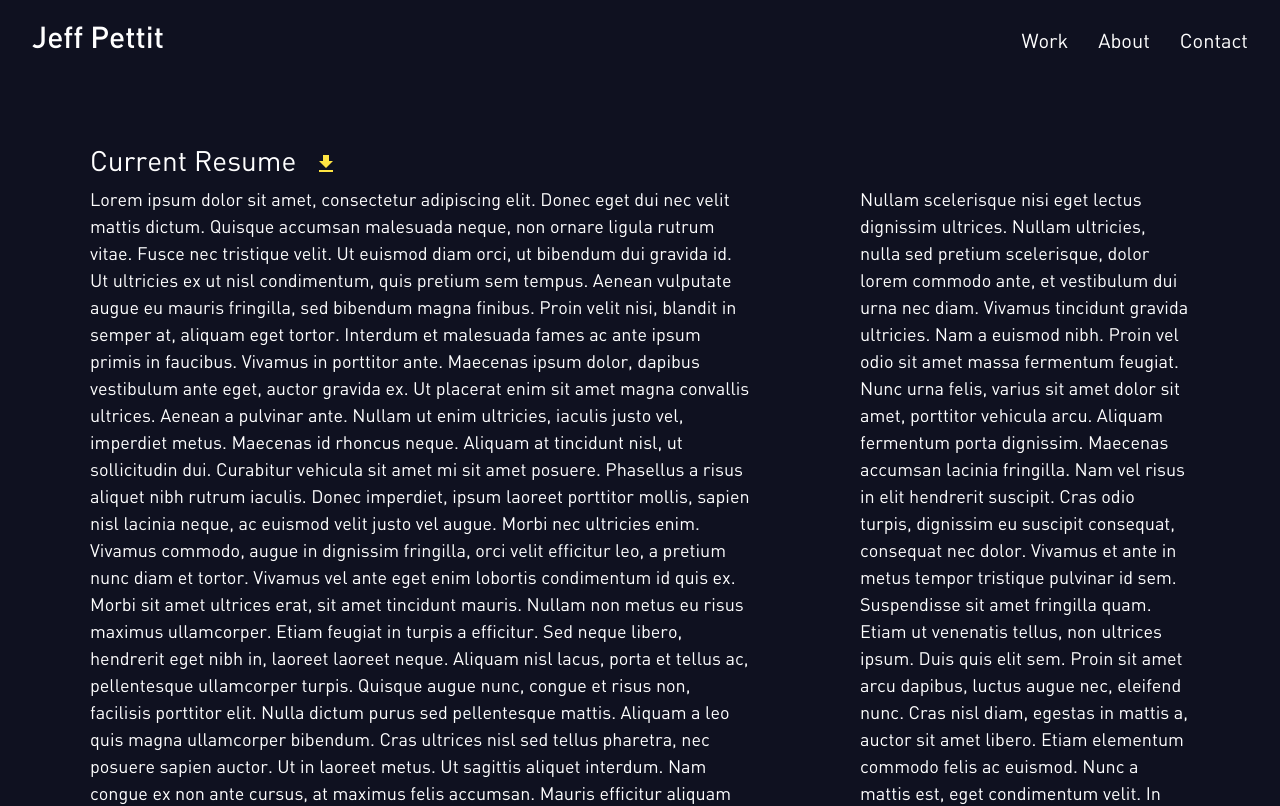
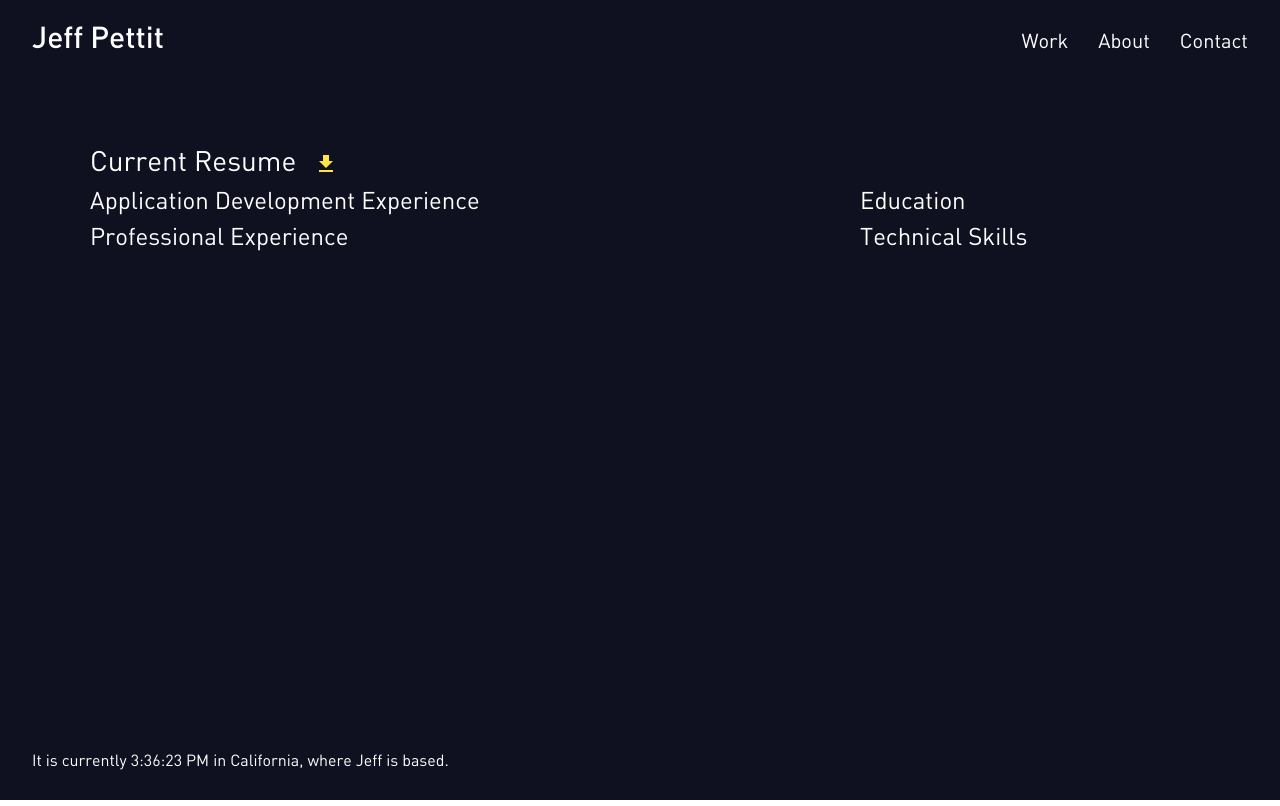
Before and after one commit to jwpettit/Portfolio-Website, a React (Create React App) app: page /about in a window 1280 px wide. Shown: the top 806 px of the page. Built offline with nearby package versions, Linux system fonts and the light colour scheme.

Commit message:
Resume section Headers

```diff
--- a/src/App.css
+++ b/src/App.css
@@ -92,8 +92,27 @@
     color: #FFFFFF;
 }
 
+.H4-Header {
+    font-family: DIN-Regular;
+    font-size: 30px;
+    color: #FFFFFF;
+}
+
 .Body-Text {
     font-family: DIN-Regular;
+    font-size: 18px;
+    color: #FFFFFF;
+}
+
+.Body-Text-Bold {
+    font-family: DIN-Bold;
+    font-size: 18px;
+    color: #FFFFFF;
+}
+
+.Body-Text-Right {
+    font-family: DIN-Regular;
+    justify-content: right;
     font-size: 18px;
     color: #FFFFFF;
 }
--- a/src/components/Resume.jsx
+++ b/src/components/Resume.jsx
@@ -14,89 +14,21 @@ export default function Resume() {
 
             <div className="Resume-Body-Container">
                 <div className="Resume-Main-Column">
-                    <p className="Body-Text">
-                        Lorem ipsum dolor sit amet, consectetur adipiscing elit.
-                        Donec eget dui nec velit mattis dictum. Quisque accumsan
-                        malesuada neque, non ornare ligula rutrum vitae. Fusce
-                        nec tristique velit. Ut euismod diam orci, ut bibendum
-                        dui gravida id. Ut ultricies ex ut nisl condimentum,
-                        quis pretium sem tempus. Aenean vulputate augue eu
-                        mauris fringilla, sed bibendum magna finibus. Proin
-                        velit nisi, blandit in semper at, aliquam eget tortor.
-                        Interdum et malesuada fames ac ante ipsum primis in
-                        faucibus. Vivamus in porttitor ante. Maecenas ipsum
-                        dolor, dapibus vestibulum ante eget, auctor gravida ex.
-                        Ut placerat enim sit amet magna convallis ultrices.
-                        Aenean a pulvinar ante. Nullam ut enim ultricies,
-                        iaculis justo vel, imperdiet metus. Maecenas id rhoncus
-                        neque. Aliquam at tincidunt nisl, ut sollicitudin dui.
-                        Curabitur vehicula sit amet mi sit amet posuere.
-                        Phasellus a risus aliquet nibh rutrum iaculis. Donec
-                        imperdiet, ipsum laoreet porttitor mollis, sapien nisl
-                        lacinia neque, ac euismod velit justo vel augue. Morbi
-                        nec ultricies enim. Vivamus commodo, augue in dignissim
-                        fringilla, orci velit efficitur leo, a pretium nunc diam
-                        et tortor. Vivamus vel ante eget enim lobortis
-                        condimentum id quis ex. Morbi sit amet ultrices erat,
-                        sit amet tincidunt mauris. Nullam non metus eu risus
-                        maximus ullamcorper. Etiam feugiat in turpis a
-                        efficitur. Sed neque libero, hendrerit eget nibh in,
-                        laoreet laoreet neque. Aliquam nisl lacus, porta et
-                        tellus ac, pellentesque ullamcorper turpis. Quisque
-                        augue nunc, congue et risus non, facilisis porttitor
-                        elit. Nulla dictum purus sed pellentesque mattis.
-                        Aliquam a leo quis magna ullamcorper bibendum. Cras
-                        ultrices nisl sed tellus pharetra, nec posuere sapien
-                        auctor. Ut in laoreet metus. Ut sagittis aliquet
-                        interdum. Nam congue ex non ante cursus, at maximus
-                        felis accumsan. Mauris efficitur aliquam dui, in
-                        tincidunt neque viverra in. Praesent ipsum sapien,
-                        pellentesque eget tortor tempus, vestibulum tempus
-                        dolor. Ut non eleifend metus. Lorem ipsum dolor sit
-                        amet, consectetur adipiscing elit. Phasellus eget metus
-                        orci. Nam vulputate imperdiet libero, et bibendum ante
-                        mollis eu. Fusce aliquet sem erat, et dignissim neque
-                        cursus quis. Lorem ipsum dolor sit amet, consectetur
-                        adipiscing elit. Maecenas vestibulum neque a facilisis
-                        rutrum. Integer sit amet risus in justo ullamcorper
-                        sollicitudin. Class aptent taciti sociosqu ad litora
-                        torquent per conubia nostra, per inceptos himenaeos.
-                        Nunc maximus interdum ipsum dignissim posuere. Interdum
-                        et malesuada fames ac ante ipsum primis in faucibus.
-                        Aliquam rutrum mauris ex, ac varius nibh volutpat vitae.
-                        Nam elementum, magna sit amet malesuada tristique, ipsum
-                        orci aliquam orci, sed tincidunt diam ante in ex. Sed
-                        eget massa ligula. Morbi tempor cursus est at viverra.
-                        Aenean ornare quis neque id sollicitudin. Etiam risus
-                        ante, pretium id porttitor tempor, venenatis ut nunc.
-                        Vestibulum semper venenatis sodales.
-                    </p>
+                    <div className="H4-Header">
+                        <h4>Application Development Experience</h4>
+                    </div>
+                    <div className="H4-Header">
+                        <h4>Professional Experience</h4>
+                    </div>
                 </div>
+
                 <div className="Resume-Secondary-Column">
-                    <p className="Body-Text">
-                        Nullam scelerisque nisi eget lectus dignissim ultrices.
-                        Nullam ultricies, nulla sed pretium scelerisque, dolor
-                        lorem commodo ante, et vestibulum dui urna nec diam.
-                        Vivamus tincidunt gravida ultricies. Nam a euismod nibh.
-                        Proin vel odio sit amet massa fermentum feugiat. Nunc
-                        urna felis, varius sit amet dolor sit amet, porttitor
-                        vehicula arcu. Aliquam fermentum porta dignissim.
-                        Maecenas accumsan lacinia fringilla. Nam vel risus in
-                        elit hendrerit suscipit. Cras odio turpis, dignissim eu
-                        suscipit consequat, consequat nec dolor. Vivamus et ante
-                        in metus tempor tristique pulvinar id sem. Suspendisse
-                        sit amet fringilla quam. Etiam ut venenatis tellus, non
-                        ultrices ipsum. Duis quis elit sem. Proin sit amet arcu
-                        dapibus, luctus augue nec, eleifend nunc. Cras nisl
-                        diam, egestas in mattis a, auctor sit amet libero. Etiam
-                        elementum commodo felis ac euismod. Nunc a mattis est,
-                        eget condimentum velit. In vestibulum metus sagittis
-                        eleifend pretium. Etiam suscipit lectus eget lectus
-                        efficitur, a lacinia lorem malesuada. Praesent
-                        consectetur rutrum nunc vel porttitor. Nulla sed velit
-                        id augue pellentesque vehicula et sed lorem. Nullam
-                        auctor ornare massa id egestas.
-                    </p>
+                    <div className="H4-Header">
+                        <h4>Education</h4>
+                    </div>
+                    <div className="H4-Header">
+                        <h4>Technical Skills</h4>
+                    </div>
                 </div>
             </div>
         </div>
```
